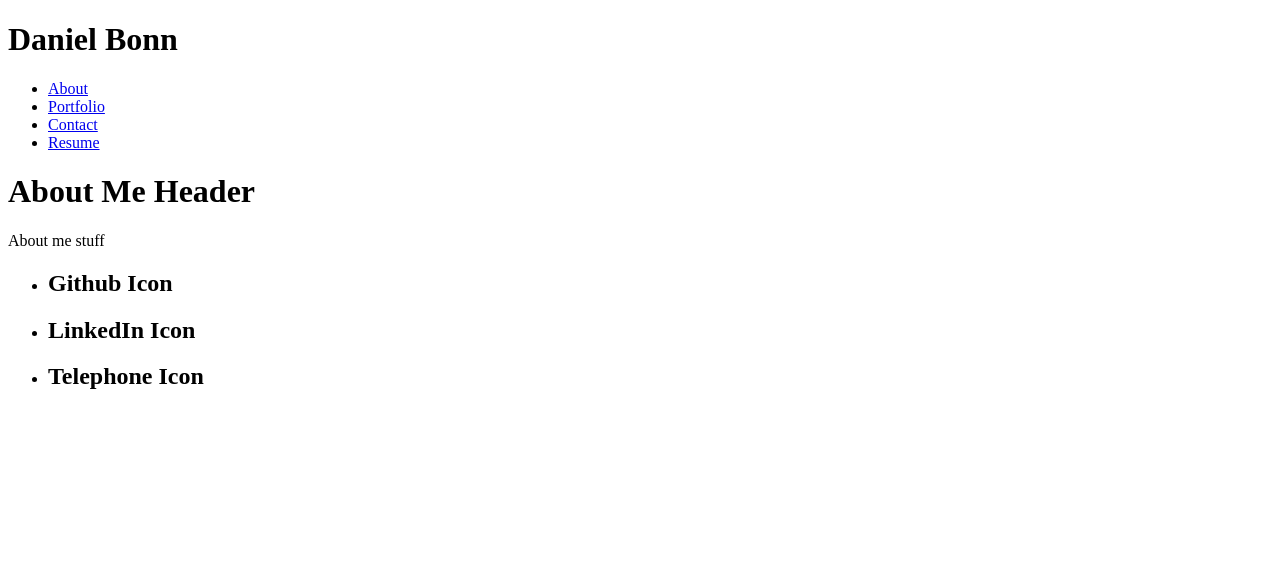
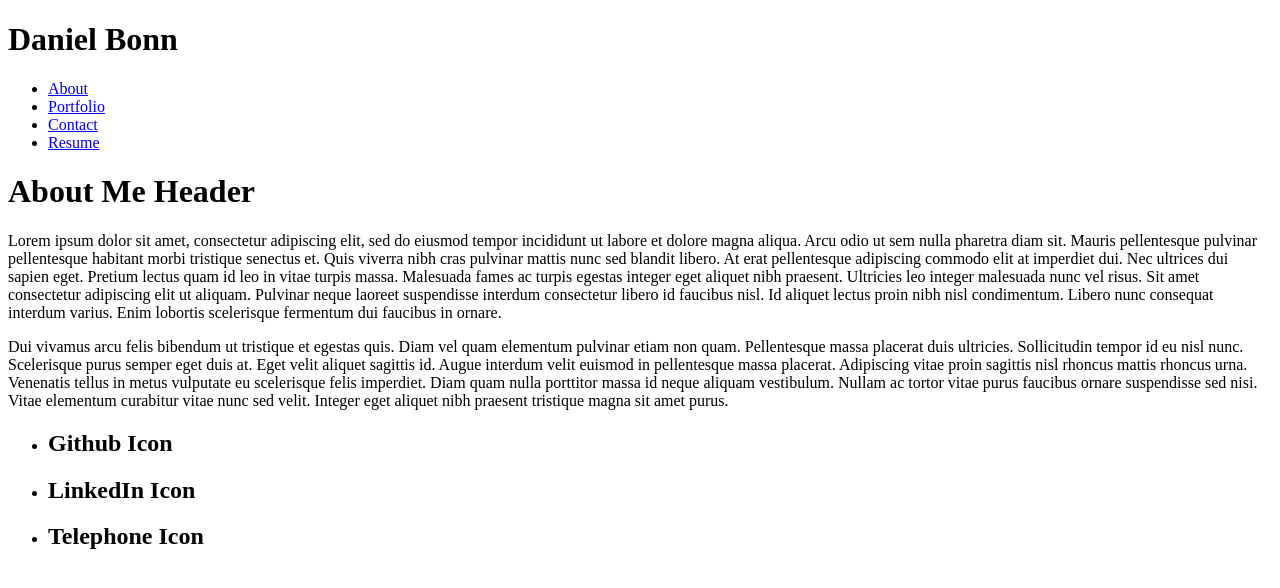
Before and after one commit to DanielTBonn/react-portfolio, a React (Vite) app: page / in a window 1280 px wide. Shown: the top 588 px of the page. Built offline with nearby package versions, Linux system fonts and the light colour scheme.

Commit message:
added placeholder text on about me page

```diff
--- a/src/components/pages/about.jsx
+++ b/src/components/pages/about.jsx
@@ -2,7 +2,10 @@ export default function About() {
     return (
         <div className="about-section">
             <h1 className="about-header">About Me Header</h1>
-            <p className="about-body">About me stuff</p>
+            <div className="about-body">
+                <p className="about-p">Lorem ipsum dolor sit amet, consectetur adipiscing elit, sed do eiusmod tempor incididunt ut labore et dolore magna aliqua. Arcu odio ut sem nulla pharetra diam sit. Mauris pellentesque pulvinar pellentesque habitant morbi tristique senectus et. Quis viverra nibh cras pulvinar mattis nunc sed blandit libero. At erat pellentesque adipiscing commodo elit at imperdiet dui. Nec ultrices dui sapien eget. Pretium lectus quam id leo in vitae turpis massa. Malesuada fames ac turpis egestas integer eget aliquet nibh praesent. Ultricies leo integer malesuada nunc vel risus. Sit amet consectetur adipiscing elit ut aliquam. Pulvinar neque laoreet suspendisse interdum consectetur libero id faucibus nisl. Id aliquet lectus proin nibh nisl condimentum. Libero nunc consequat interdum varius. Enim lobortis scelerisque fermentum dui faucibus in ornare.</p>
+                <p className="about-p">Dui vivamus arcu felis bibendum ut tristique et egestas quis. Diam vel quam elementum pulvinar etiam non quam. Pellentesque massa placerat duis ultricies. Sollicitudin tempor id eu nisl nunc. Scelerisque purus semper eget duis at. Eget velit aliquet sagittis id. Augue interdum velit euismod in pellentesque massa placerat. Adipiscing vitae proin sagittis nisl rhoncus mattis rhoncus urna. Venenatis tellus in metus vulputate eu scelerisque felis imperdiet. Diam quam nulla porttitor massa id neque aliquam vestibulum. Nullam ac tortor vitae purus faucibus ornare suspendisse sed nisi. Vitae elementum curabitur vitae nunc sed velit. Integer eget aliquet nibh praesent tristique magna sit amet purus.</p>
+            </div>
         </div>
     );
 }
```
